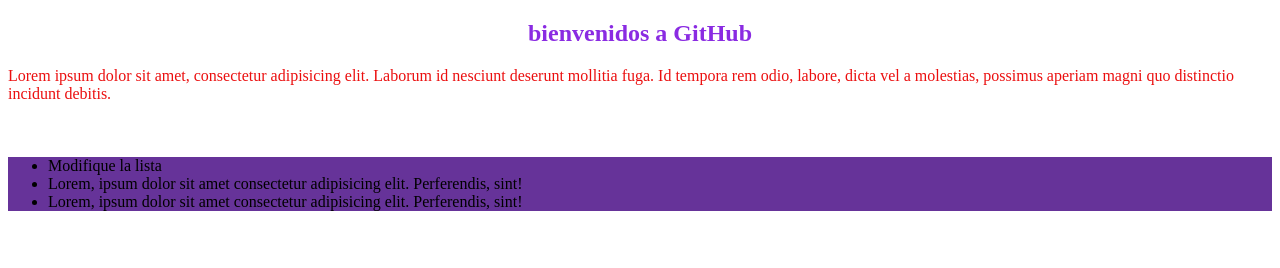
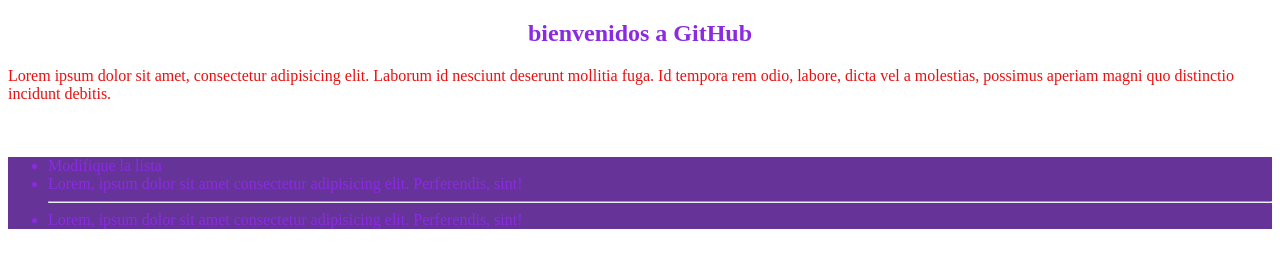
Before and after one commit to elsastre/github-en-coder, a plain HTML site: page index.html in a window 1280 px wide. Drawn offline with Linux system fonts and the light colour scheme.

Commit message:
meti dos etiquetas con estilo

```diff
--- a/css/style.css
+++ b/css/style.css
@@ -21,3 +21,7 @@ div {
     background-color: rebeccapurple;
     width: auto;
 }
+
+li {
+    color: blueviolet;
+}
--- a/index.html
+++ b/index.html
@@ -15,6 +15,7 @@
         <ul>
         <li>Modifique la lista</li>
         <li>Lorem, ipsum dolor sit amet consectetur adipisicing elit. Perferendis, sint!</li>
+        <hr>
         <li>Lorem, ipsum dolor sit amet consectetur adipisicing elit. Perferendis, sint!</li>
         </ul>
     </div>
```
